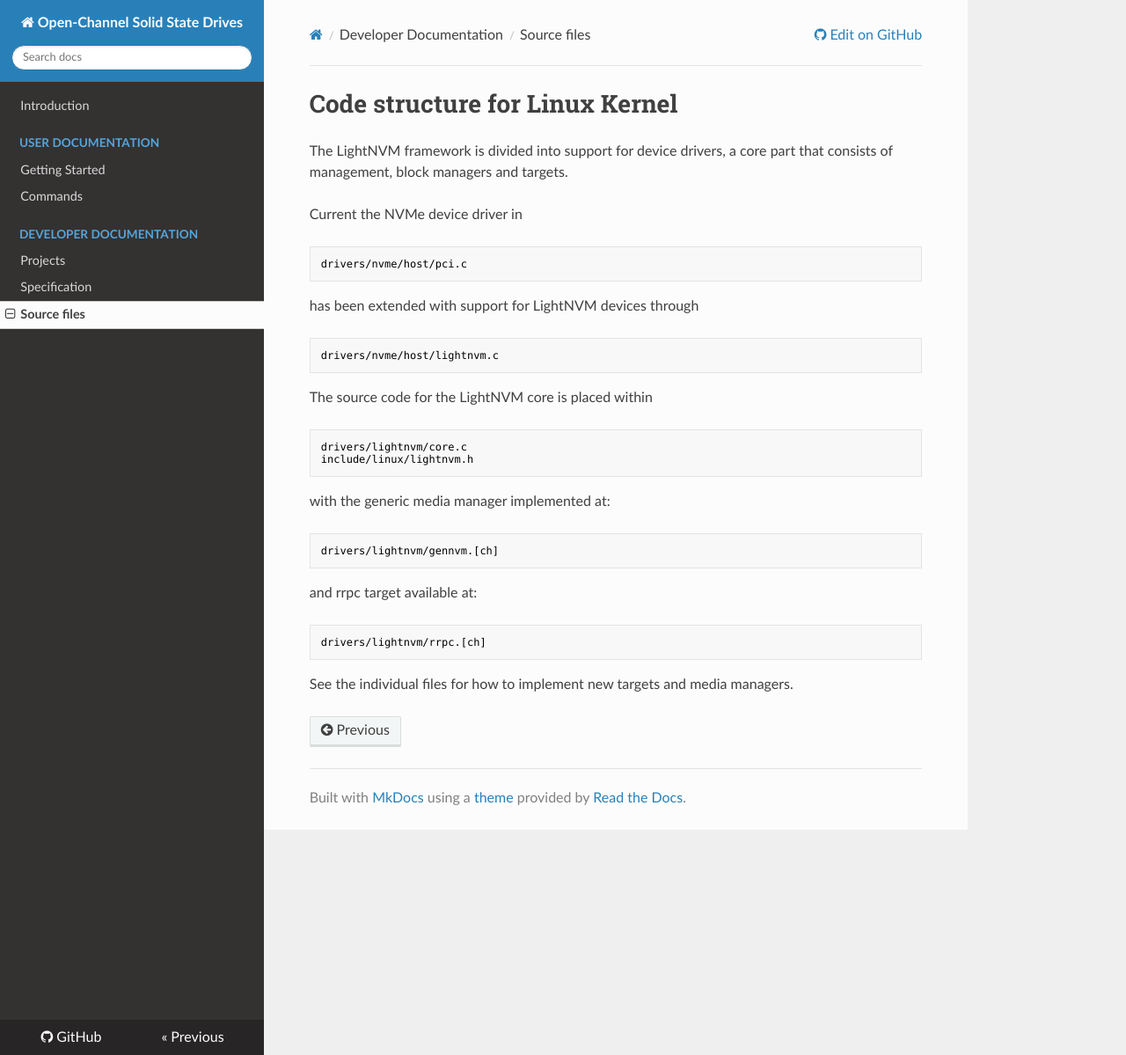
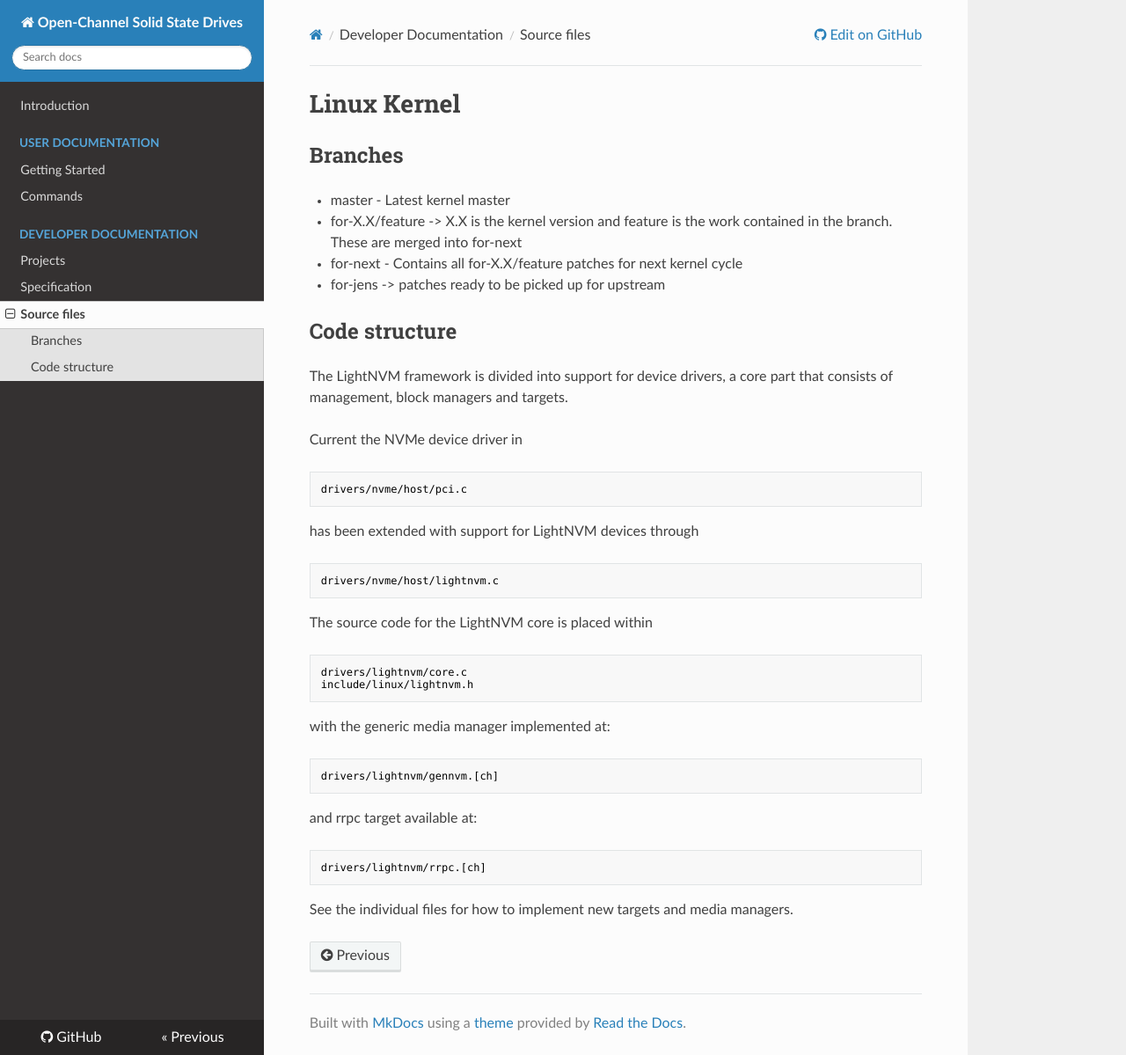
Before and after one commit to OpenChannelSSD/documentation, an MkDocs documentation site: the page built from docs/source.md, in a window 1280 px wide and 1199 px high. Shown: the whole window at 88% size. Built offline with MkDocs 1.6.1, drawn with Linux system fonts in a browser that asks for light colours; nearby versions of some CDN libraries; old or Windows-style settings are respelled for this version of MkDocs.

Commit message:
Update source.md
Add branch information

```diff
--- a/docs/source.md
+++ b/docs/source.md
@@ -1,4 +1,13 @@
-# Code structure for Linux Kernel
+# Linux Kernel
+
+## Branches
+
+ - master - Latest kernel master
+ - for-X.X/feature -> X.X is the kernel version and feature is the work contained in the branch. These are merged into for-next
+ - for-next - Contains all for-X.X/feature patches for next kernel cycle
+ - for-jens -> patches ready to be picked up for upstream
+
+## Code structure
 
 The LightNVM framework is divided into support for device drivers, a core part
 that consists of management, block managers and targets.
```
